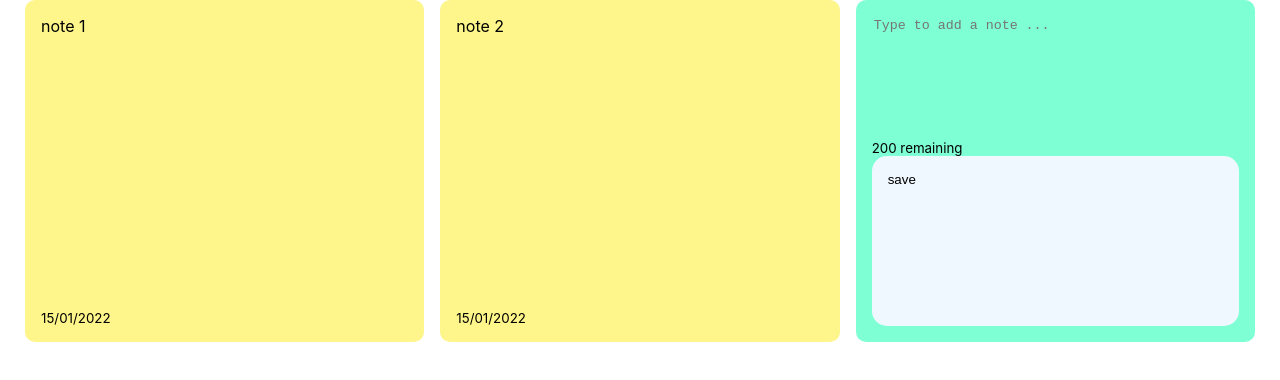
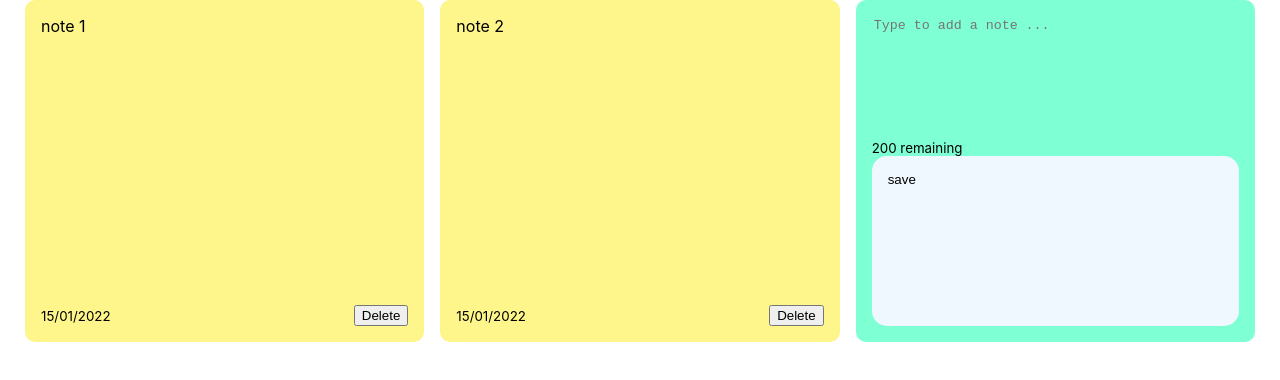
Before and after one commit to GunPkate/edvisory_frontend, a React (Create React App) app: page / in a window 1280 px wide. Shown: the top 380 px of the page. Built offline with nearby package versions, Linux system fonts and the light colour scheme.

Commit message:
validate text limit add delete button & prop css keep space

```diff
--- a/src/App.js
+++ b/src/App.js
@@ -29,9 +29,18 @@ const addNote = (text) => {
   setNotes(newNotes)
 }
 
+const deleteNote =(id) =>{
+  const newNotes = notes.filter((note)=> note.id !== id)
+  setNotes(newNotes)
+}
+
   return (
     <div className="container" >
-      <NoteList notes = {notes} handleAddNote = {addNote}/>
+      <NoteList
+        notes = {notes}
+        handleAddNote = {addNote}
+        handleDeleteNote = {deleteNote}
+      />
     </div>
   )
 }
--- a/src/components/AddNote.js
+++ b/src/components/AddNote.js
@@ -2,13 +2,17 @@ import {useState} from 'react'
 
 const AddNote = ({handleAddNote}) =>{
     const [noteText, setNoteText] = useState('')
-    const handleChange = (event) =>{setNoteText(event.target.value)}
-    const handleSaveClick = () => {handleAddNote(noteText)}
+    const textLimit = 200;
+    const handleChange = (event) =>{if(textLimit - event.target.value.length >=0){
+            setNoteText(event.target.value)
+        }
+    }
+    const handleSaveClick = () => {noteText.trim().length?handleAddNote(noteText):alert('Empty text')}
 
     return (
     <div className="note new">
         <textarea onChange={handleChange} rows="8" cols="10" placeholder="Type to add a note ..."></textarea>
-        <small>200 remaining</small>
+        <small>{textLimit - noteText.length} remaining</small>
         <button className="save" onClick={handleSaveClick}>save</button>
     </div>
     )
--- a/src/components/Note.js
+++ b/src/components/Note.js
@@ -1,9 +1,9 @@
-const Note = ({id,text,date})=>{
+const Note = ({id, text, date, handleDeleteNote})=>{
     return <div className="note">
         <span>{text}</span>
         <div className="note-footer">
             <small>{date}</small>
-            {/* <MdDeleteForever className='delete-icon' size="1.3em"/>  */}
+            <button className='delete-icon' size="1.3em" onClick={() => handleDeleteNote(id)}>Delete</button>
         </div>
     </div>
 }
--- a/src/components/NotesList.js
+++ b/src/components/NotesList.js
@@ -1,11 +1,16 @@
 import Note from "./Note"
 import AddNote from "./AddNote"
 
-const NoteList =({notes, handleAddNote}) =>{
+const NoteList =({notes, handleAddNote, handleDeleteNote}) =>{
     return(
         <div className="notes-list">
             {notes.map((note)=>
-                <Note id={note.id} text={note.text} date={note.date}/>
+                <Note
+                    id={note.id}
+                    text={note.text}
+                    date={note.date}
+                    handleDeleteNote = {handleDeleteNote}
+                />
             )}
             <AddNote handleAddNote={handleAddNote}/>
         </div>
--- a/src/index.css
+++ b/src/index.css
@@ -67,6 +67,7 @@ textarea:focus{
   display: flex;
   flex-direction: column;
   justify-content: space-between;
+  white-space: pre-wrap;
 }
 
 .note-footer{
```
